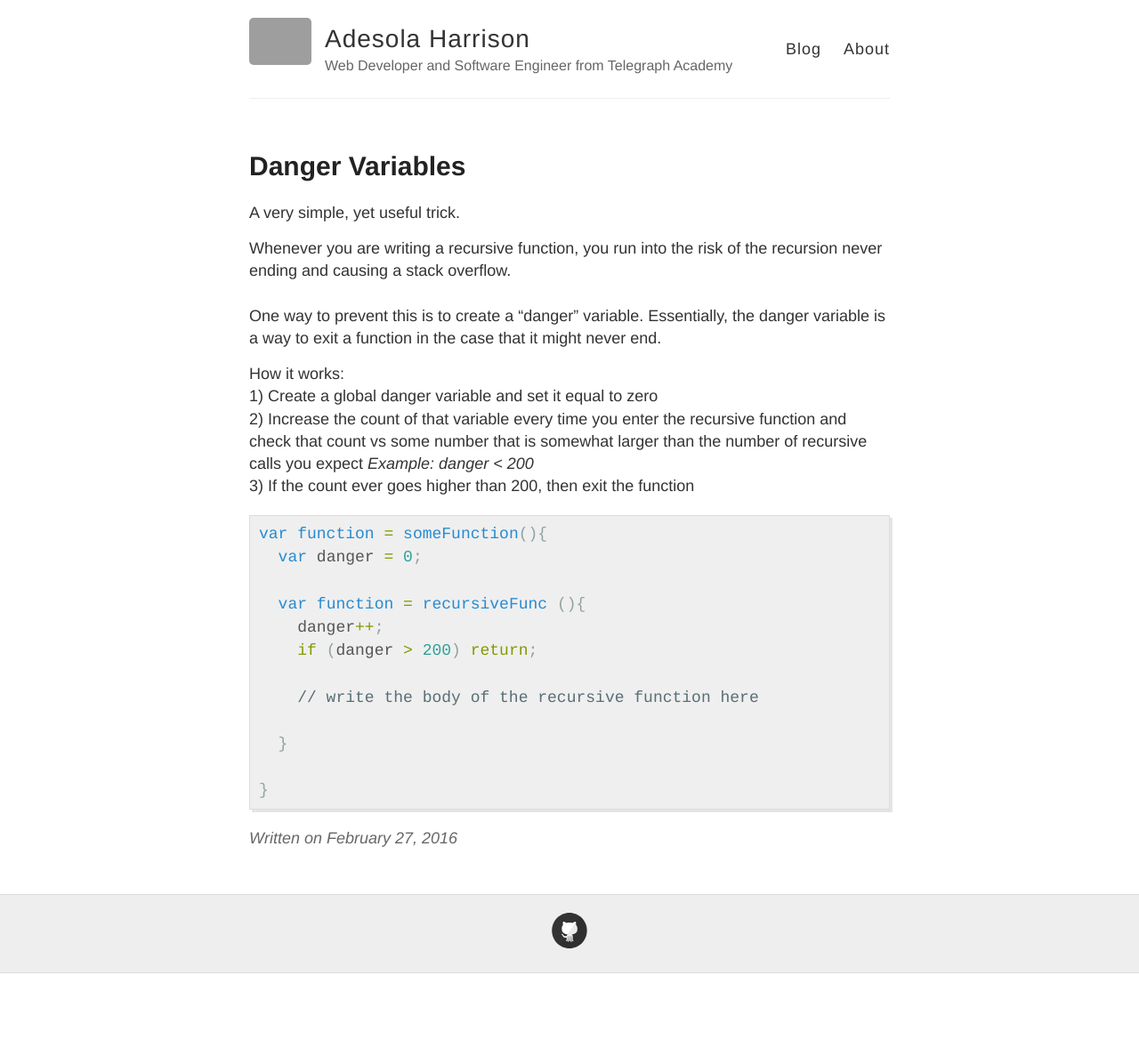
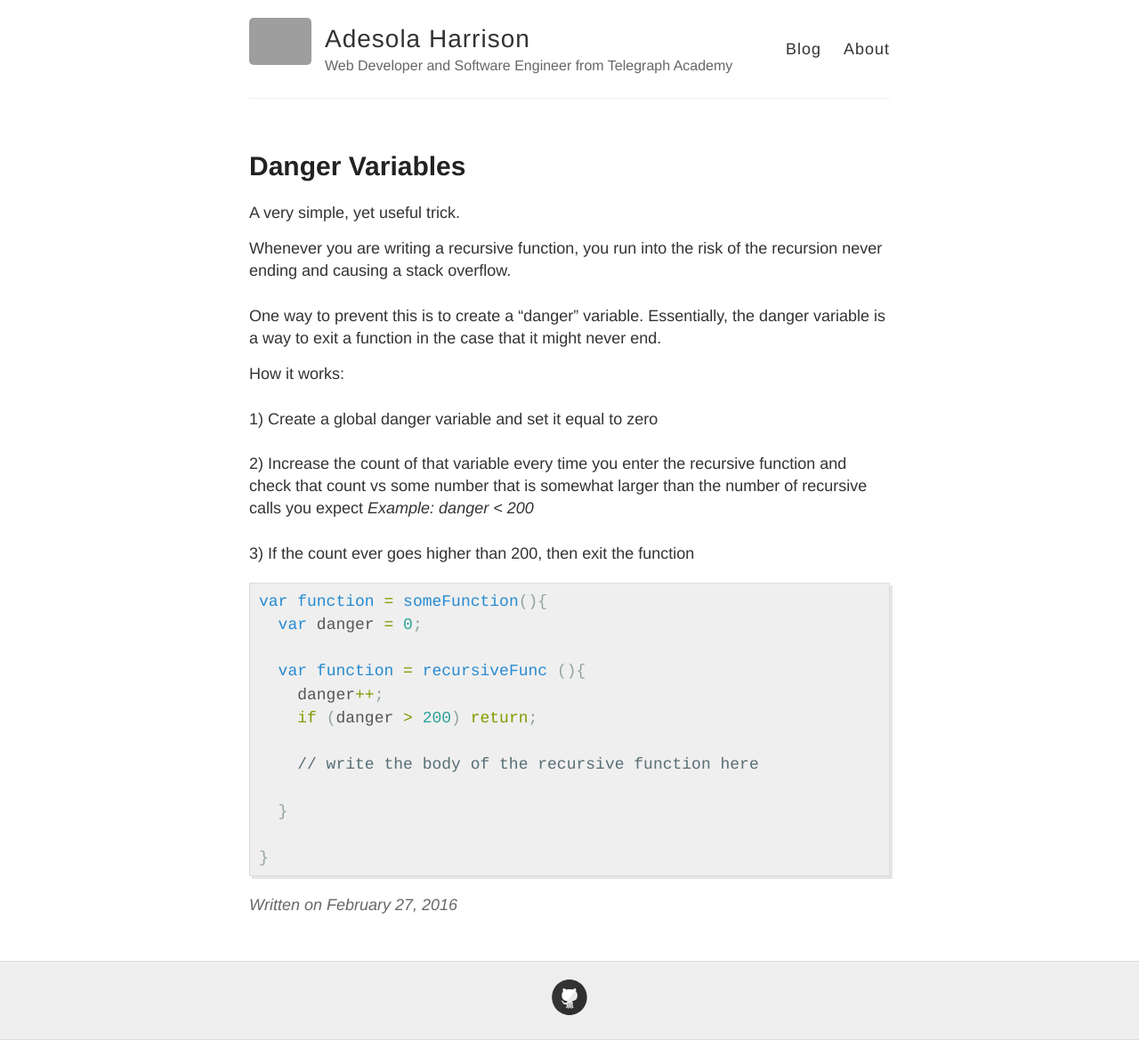
Before and after one commit to HarrisonA/HarrisonA.github.io, a Jekyll site: the page built from _posts/2016-2-27-6thPost.md, in a window 1280 px wide. Shown: the whole page at 89% size. Built offline with Jekyll 4.4.1, drawn with Linux system fonts in a browser that asks for light colours; Markdown is read by kramdown in place of the engine named in the settings; before the commit the page ends 1094 px from its top, so only the background shows below that; grey boxes are pictures that could not be loaded.

Commit message:
blog update

```diff
--- a/_posts/2016-2-27-6thPost.md
+++ b/_posts/2016-2-27-6thPost.md
@@ -12,10 +12,10 @@ the danger variable is a way to exit a function in the case that it
 might never end.
 
 How it works:
-<br>1) Create a global danger variable and set it equal to zero
-<br>2) Increase the count of that variable every time you enter the recursive function and check that count vs some number that is somewhat larger
+<br><br>1) Create a global danger variable and set it equal to zero
+<br><br>2) Increase the count of that variable every time you enter the recursive function and check that count vs some number that is somewhat larger
 than the number of recursive calls you expect <i>Example: danger < 200</i>
-<br>3) If the count ever goes higher than 200, then exit the function
+<br><br>3) If the count ever goes higher than 200, then exit the function
 <br>
 
 {% highlight javascript %}
```
